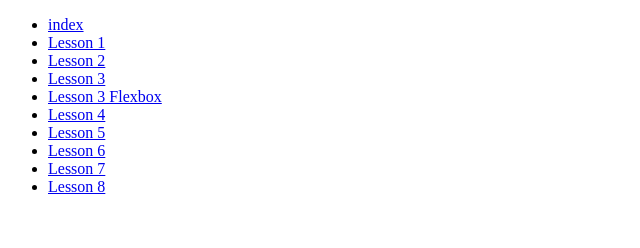
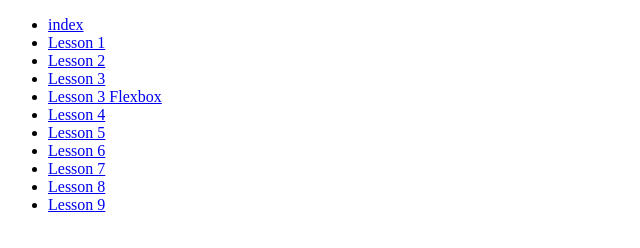
Before and after one commit to NoGuyBuy-Official/webd168, a plain HTML site: page index.html in a window 1280 px wide. Shown: the full height of the page, 0-640 px from the left. Drawn offline with Linux system fonts and the light colour scheme.

Commit message:
lesson09

```diff
--- a/index.html
+++ b/index.html
@@ -18,6 +18,7 @@
             <li><a href="lesson06/adding-color/summermenu.html">Lesson 6</a></li>
             <li><a href="lesson07/">Lesson 7</a></li>
             <li><a href="lesson08/">Lesson 8</a></li>
+            <li><a href="lesson09/">Lesson 9</a></li>
         </ul>
     </nav>
 </body>
```
